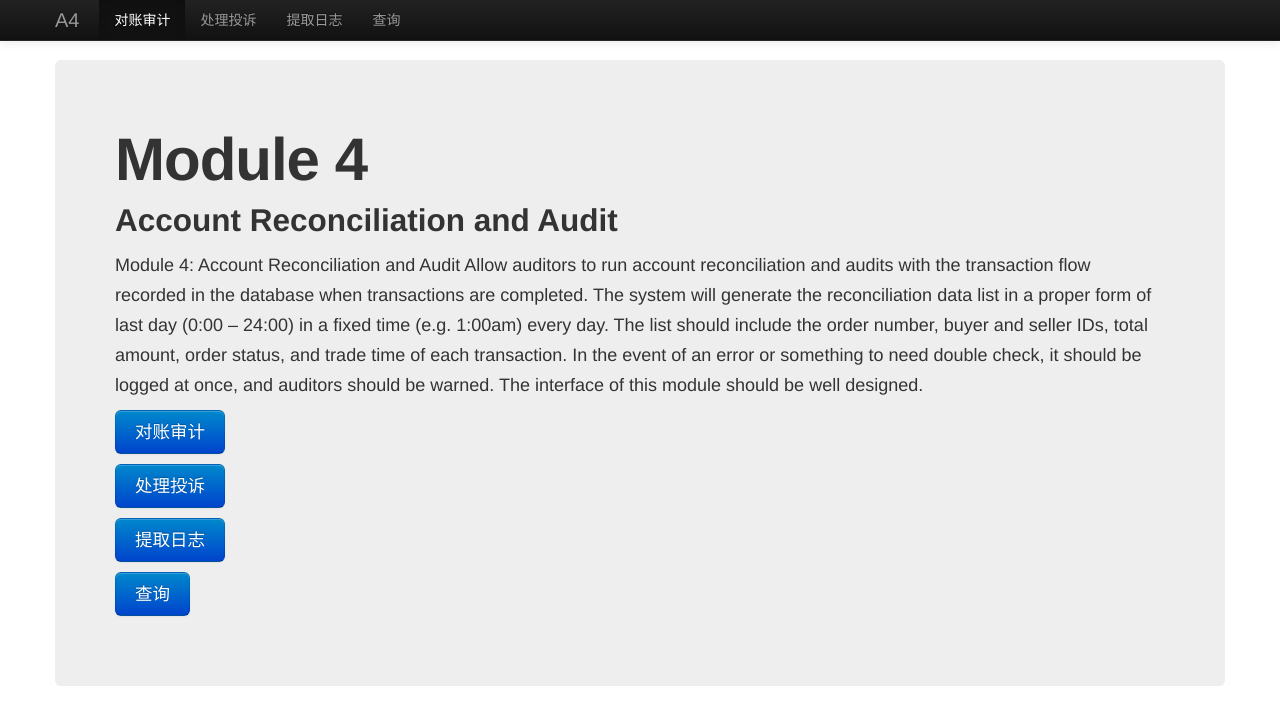
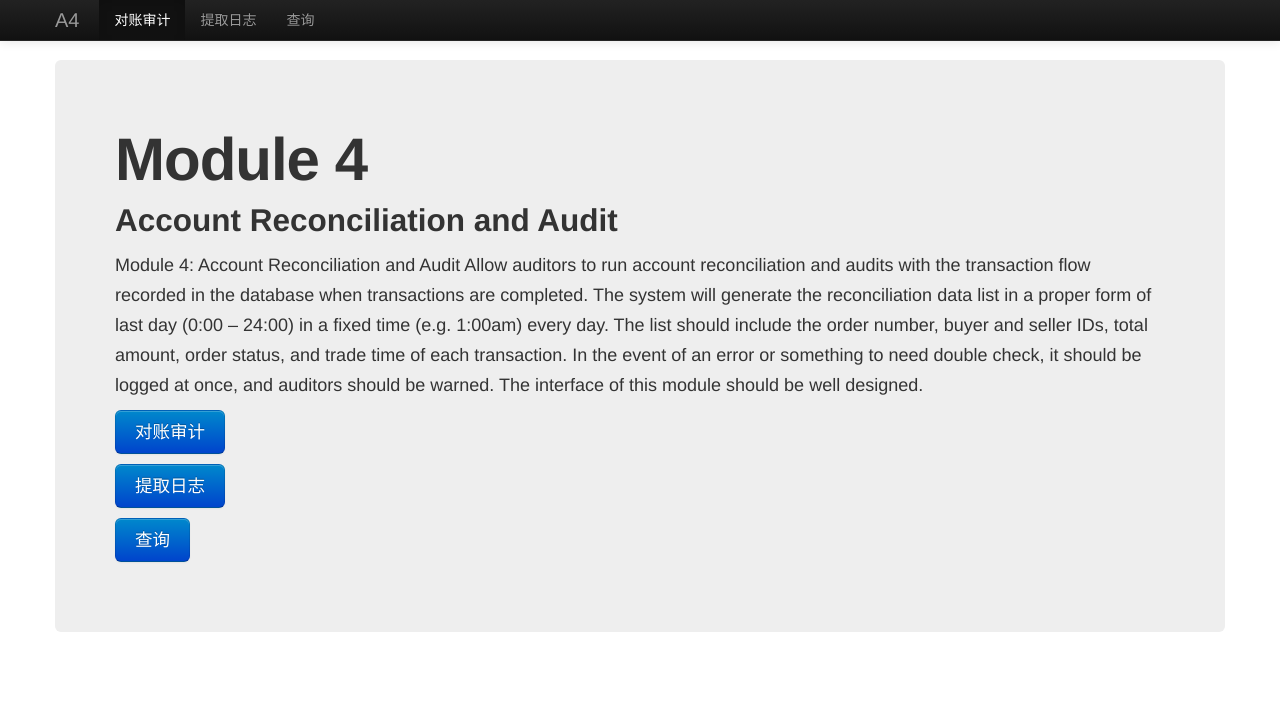
Before and after one commit to jafarsidik/online_payment, a PHP site: page / in a window 1280 px wide. Shown: the top 725 px of the page. Run offline with PHP 8.4, Linux system fonts and the light colour scheme.

Commit message:
1. 取消投诉模块 2. 审计模块适应数据库改变

```diff
--- a/audit.html
+++ b/audit.html
@@ -28,7 +28,7 @@
             <div class="nav-collapse collapse">
               <ul class="nav">
                 <li class="active"><a href="./audit.html">对账审计</a></li>
-                <li><a href="./complain.html">处理投诉</a></li>
+                <!-- <li><a href="./complain.html">处理投诉</a></li> -->
                 <li><a href="./get_log.html">提取日志</a></li>
                 <li><a href="./inquery.html">查询</a></li>
               </ul>
--- a/audit.php
+++ b/audit.php
@@ -30,8 +30,8 @@ mysql_connect($hostname, $username, $password) or die_with_error(mysql_error());
 mysql_select_db($dbname) or die_with_error(mysql_error());
 mysql_set_charset('utf8');
 
-$query = "select final_price as price, money_amount as money, ordered.order_id from ordered,
-payment where ordered.order_id = payment.order_id and payment.status = 'succeed';";
+$query = "select final_price as price, payment_price as money, order_id
+from ordered";
 
 $result = mysql_query($query);
 
--- a/get_log.html
+++ b/get_log.html
@@ -29,7 +29,7 @@
             <div class="nav-collapse collapse">
               <ul class="nav">
                 <li><a href="./audit.html">对账审计</a></li>
-                <li><a href="./complain.html">处理投诉</a></li>
+                <!-- <li><a href="./complain.html">处理投诉</a></li> -->
                 <li class="active"><a href="./get_log.html">提取日志</a></li>
                 <li><a href="./inquery.html">查询</a></li>
               </ul>
--- a/index.html
+++ b/index.html
@@ -29,7 +29,7 @@
             <div class="nav-collapse collapse">
               <ul class="nav">
                 <li class="active"><a href="./audit.html">对账审计</a></li>
-                <li><a href="./complain.html">处理投诉</a></li>
+                <!-- <li><a href="./complain.html">处理投诉</a></li> -->
                 <li><a href="./get_log.html">提取日志</a></li>
                 <li><a href="./inquery.html">查询</a></li>
               </ul>
@@ -59,8 +59,8 @@
 
           <p> <a class="btn btn-primary btn-large inline"
                  href="./audit.html">对账审计 </a> </p>
-          <p> <a class="btn btn-primary btn-large inline"
-                 href="./complain.html">处理投诉 </a> </p>
+          <!-- <p> <a class="btn btn-primary btn-large inline" -->
+          <!--        href="./complain.html">处理投诉 </a> </p> -->
           <p> <a class="btn btn-primary btn-large inline"
                  href="./get_log.html">提取日志 </a> </p>
           <p> <a class="btn btn-primary btn-large inline"
--- a/inquery.html
+++ b/inquery.html
@@ -30,7 +30,7 @@
             <div class="nav-collapse collapse">
               <ul class="nav">
                 <li><a href="./audit.html">对账审计</a></li>
-                <li><a href="./complain.html">处理投诉</a></li>
+                <!-- <li><a href="./complain.html">处理投诉</a></li> -->
                 <li><a href="./get_log.html">提取日志</a></li>
                 <li class="active"><a href="./inquery.html">查询</a></li>
               </ul>
```
Lines whose indentation alone changed are shown as unchanged.
